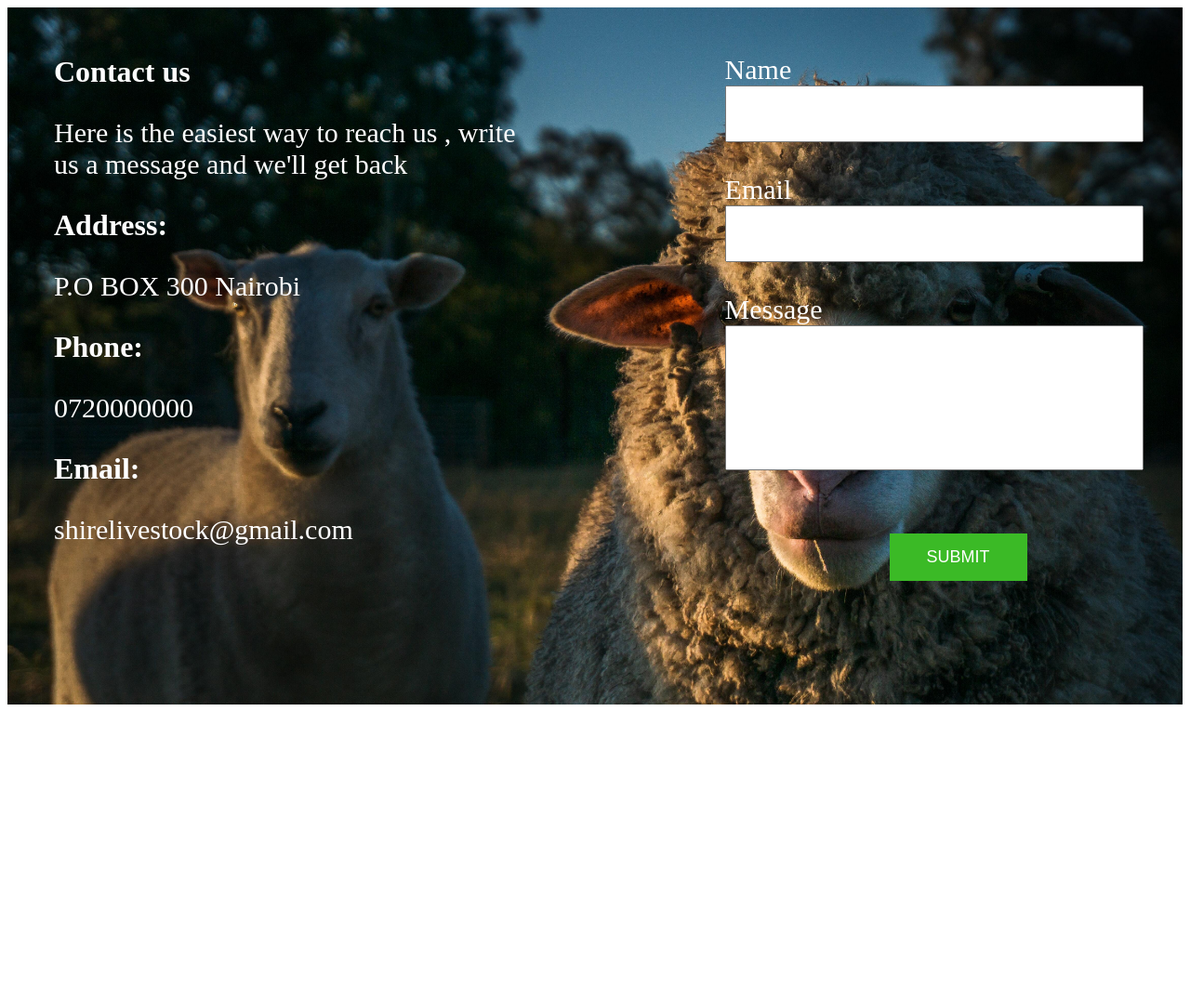
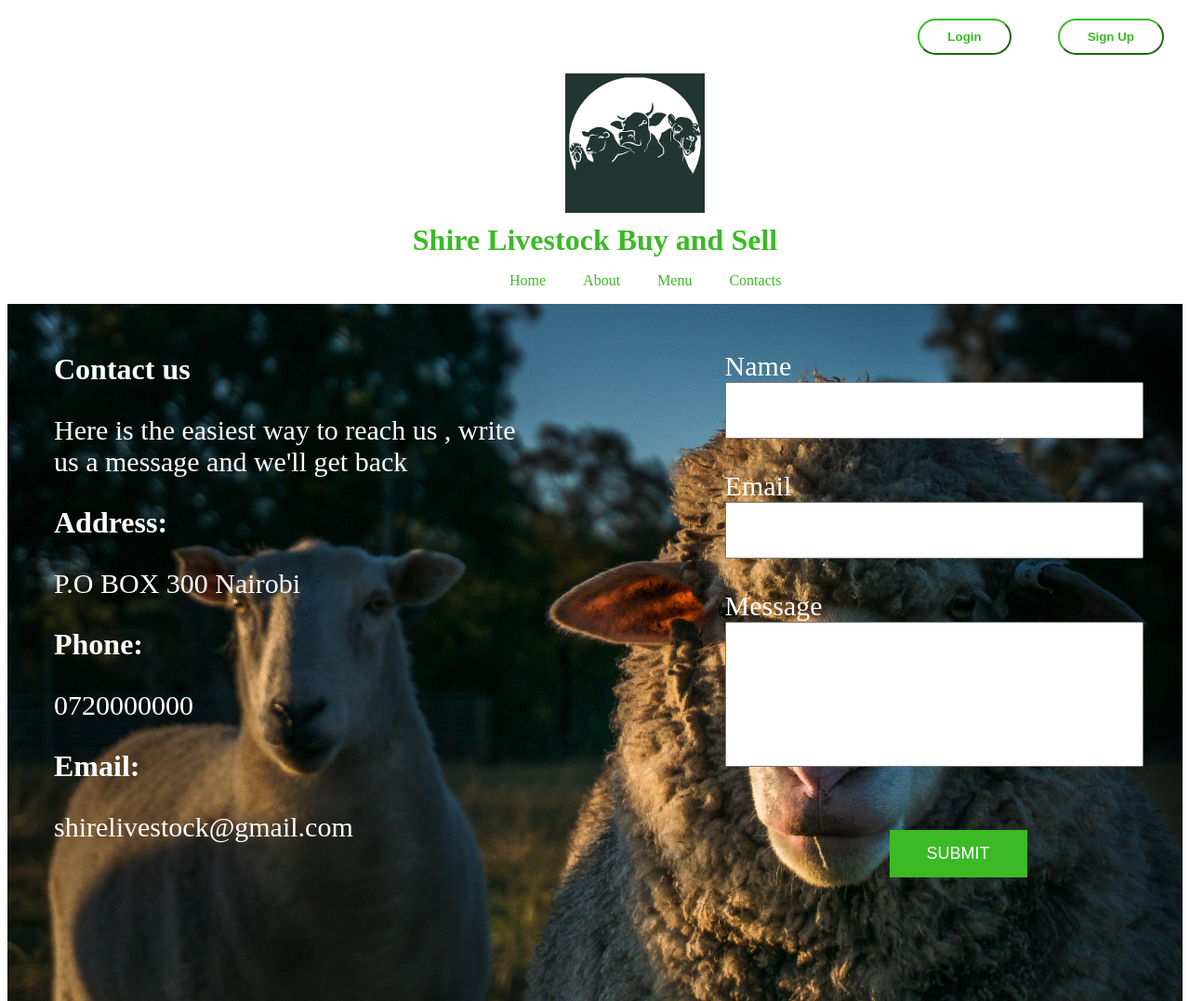
Before and after one commit to MercyBore/Shire_Livestock_Buy_and_Sell, a plain HTML site: page contacts.html in a window 1280 px wide. Shown: the whole page at 93% size. Before the commit the page ends 800 px from the top, so only its background shows below. Drawn offline with Linux system fonts and the light colour scheme.

Commit message:
addd image logo animals to images folder

```diff
--- a/contacts.css
+++ b/contacts.css
@@ -1,3 +1,35 @@
+.logo{
+    height: 50px;
+    width: 50px;
+    color: green;
+    /* display: flex; */
+    /* justify-content: center; */
+    margin-left: 600px;
+}
+.head{
+    white-space: nowrap;
+    text-align: center;
+    margin-bottom: 200px;
+    color:rgba(59, 186, 38, 1) ;
+}
+ .nav{
+    display: flex;
+    margin-left: 500px;
+    margin-top: -200px;
+    color:rgba(59, 186, 38, 1) ;
+    /* line-height: -50px; */
+    text-decoration: none;
+}
+.button{
+    display: flex;
+    justify-content:end;
+    margin-right: 150px;
+    /* padding-left: 40px; */
+    /* padding-right: 40px; */
+    margin: 20px;
+    margin-bottom: 20px;
+}
+
 .contact{
     display: flex;
     justify-content: space-between;
@@ -32,8 +64,9 @@
     font-size: large;
     color: white;
     margin-left: 40%;
+    cursor: pointer;
+}
 
-}
 .contactleft{
     margin-top: 30px;
     padding-left: 50px;
--- a/contacts.html
+++ b/contacts.html
@@ -8,6 +8,24 @@
     <link rel="stylesheet" href="contacts.css">
 </head>
 <body>
+    <div class="button">
+        <button style="padding: 10px; padding-left: 30px;padding-right: 30px; border-radius: 40px; margin-right: 50px;color:rgba(59, 186, 38, 1) ;border-color: rgba(59, 186, 38, 1);background-color: white;"><b>Login</b></button>
+        <button style="padding: 10px; padding-left: 30px;padding-right: 30px; border-radius: 40px;color: rgba(59, 186, 38, 1);border-color:rgba(59, 186, 38, 1) ;background-color: white;"><b>Sign Up</b></button>
+    </div>
+    <div class="logo">
+            <img src="images/logo animals.png" style="height: 150px; width: 150px;" alt="">
+        </div>
+        <br><br><br><br><br>
+        <div>
+            <h1 class="head"> Shire Livestock Buy and Sell </h1>
+        </div>
+         <div class="nav">
+            <ul><a style="color: rgba(59, 186, 38, 1); text-decoration: none;" href="#Home">Home</a></ul>
+             <ul><a  style="color: rgba(59, 186, 38, 1); text-decoration: none;"href="#About">About</a></ul>
+             <ul><a style="color: rgba(59, 186, 38, 1); text-decoration: none;" href="#Menu">Menu</a></ul>
+            <ul><a style="color: rgba(59, 186, 38, 1); text-decoration: none;" href="#Contacts">Contacts</a></ul>
+         </div>
+
     <div class="contact">
         <div class="contactleft">
             <h1>Contact us</h1>
```
Also changed, not shown: images/logo animals.png (added).
